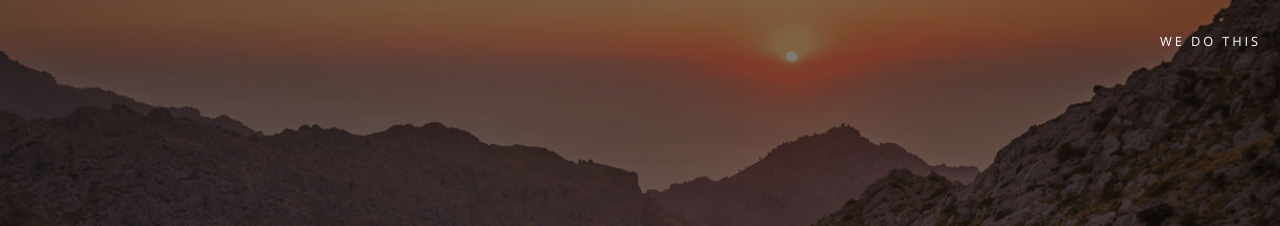
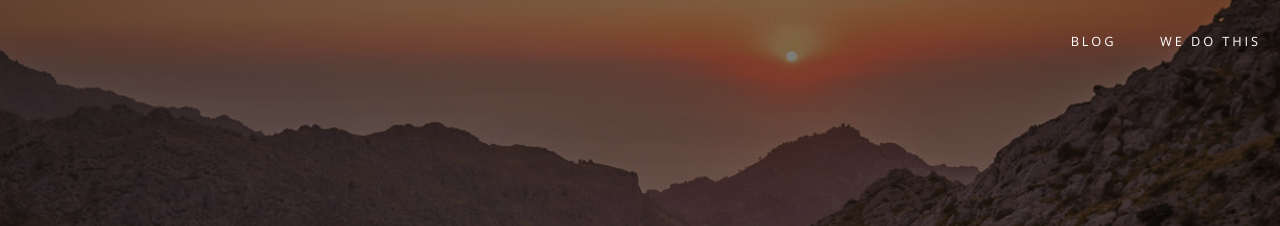
Before and after one commit to dan300/fordel-site, a Jekyll site: the page built from index.html, in a window 1280 px wide. Shown: the top 226 px of the page. Built offline with Jekyll 4.4.1, drawn with Linux system fonts in a browser that asks for light colours.

Commit message:
adding blog to the menu

```diff
--- a/_includes/header.html
+++ b/_includes/header.html
@@ -3,7 +3,7 @@
   <h1><a href="{{ site.baseurl }}/">{{ site.title }}</a></h1>
   <nav id="nav">
     <ul>
-        <!-- <li><a href="{{site.blog}}" target="_blank" style="right:1em"><i class="" aria-hidden="true"></i>Blog</a></li> -->
+        <li><a href="{{site.blog}}" target="_blank" style="right:1em"><i class="" aria-hidden="true"></i>Blog</a></li>
         <li><a href="{{ site.baseurl }}/services">We Do This</a></li>
     </ul>
   </nav>
```
